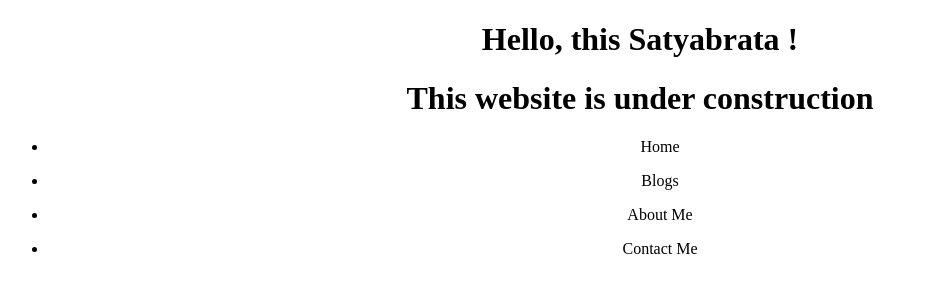
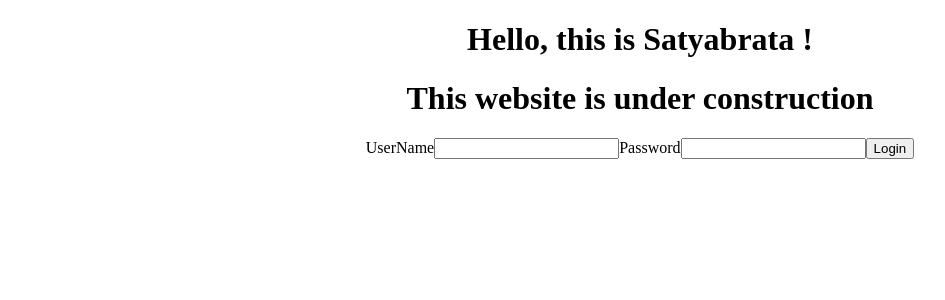
Before and after one commit to satyabratasaha-me/expense-management, an Angular app: page / in a window 1280 px wide. Shown: the top 300 px of the page, without its empty margins (0-945 px from the left). Built offline with nearby package versions, Linux system fonts and the light colour scheme.

Commit message:
Buildinga login module using firebase--in progress

```diff
--- a/src/app/app.component.html
+++ b/src/app/app.component.html
@@ -1,8 +1,9 @@
 <!--The content below is only a placeholder and can be replaced.-->
 <div style="text-align:center">
   <h1>
-    Hello, this {{title}} !
+    Hello, this is {{title}} !
   </h1>
   <h1>This website is under construction</h1>
- <pm-sidebar></pm-sidebar>
+ <!-- <pm-sidebar></pm-sidebar> -->
+  <login></login>
 </div>
--- a/src/app/app.module.ts
+++ b/src/app/app.module.ts
@@ -2,13 +2,13 @@ import { BrowserModule } from '@angular/platform-browser';
 import { NgModule } from '@angular/core';
 
 import { AppComponent } from './app.component';
-import { SideBarComponent } from './shared/sidebar/sidebar.component';
+ import { LoginComponent } from './login/login.component';
 
 
 @NgModule({
   declarations: [
     AppComponent,
-    SideBarComponent
+    LoginComponent
   ],
   imports: [
     BrowserModule
--- /dev/null
+++ b/src/app/login/login.component.html
@@ -0,0 +1,7 @@
+<div id='login-module'>
+    <label for="username">UserName</label>
+    <input id="username" required>
+    <label for="username">Password</label>
+    <input id="password">
+    <button type="submit">Login</button>
+</div>
--- /dev/null
+++ b/src/app/login/login.component.ts
@@ -0,0 +1,9 @@
+import {Component} from '@angular/core'
+@Component({
+    selector: 'login',
+    templateUrl: './login.component.html',
+    styleUrls: ['./login.component.css']
+})
+export class LoginComponent{
+    items: string[] = ['Home','Blogs','About Me','Contact Me'];
+}
```
Also changed, not shown: .travis.yml (added), src/app/login/login.component.css (added), 1 other file (tests, documents, lock files or other folders).
